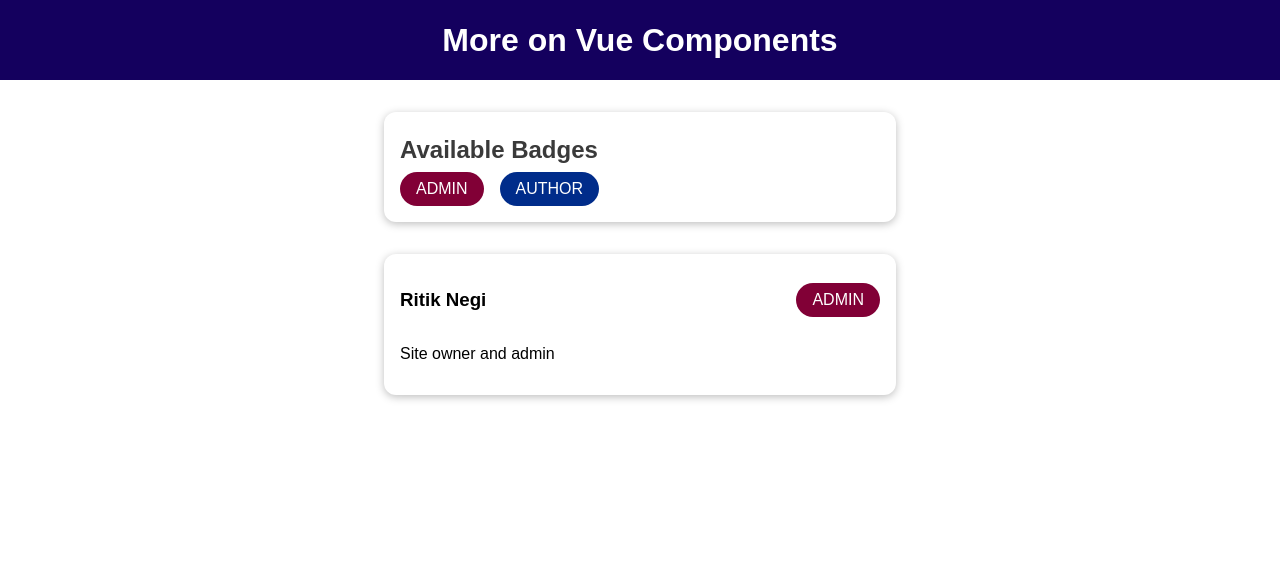
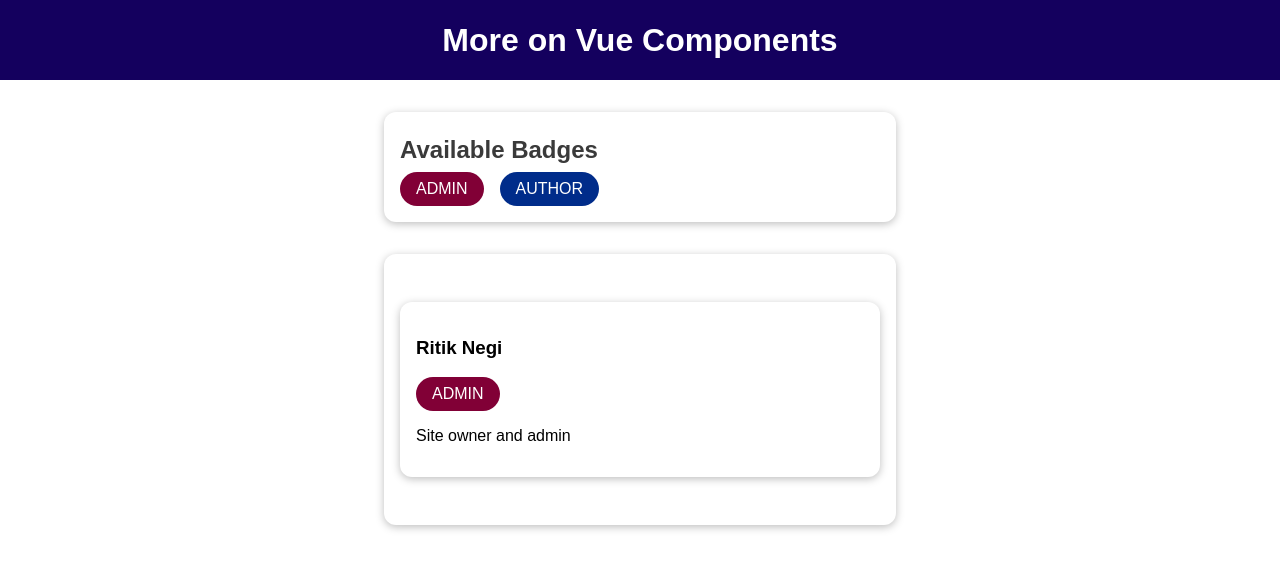
Before and after one commit to ritikargusoft/Dynamic-component-project, a Vue app: page / in a window 1280 px wide. Shown: the top 570 px of the page. Built offline with nearby package versions, Linux system fonts and the light colour scheme.

Commit message:
slots and names slots

```diff
--- a/src/components/BadgeList.vue
+++ b/src/components/BadgeList.vue
@@ -1,6 +1,10 @@
 <template>
   <section>
+    <base-card>
+      <template v-slot:header>
         <h2>Available Badges</h2>
+      </template>
+      <template v-slot:default>
         <ul>
           <li>
             <base-badge type="admin" caption="ADMIN"></base-badge>
@@ -9,10 +13,12 @@
             <base-badge type="author" caption="AUTHOR"></base-badge>
           </li>
         </ul>
+      </template>
+    </base-card>
   </section>
 </template>
 
-<style>
+<style scoped>
 section h2 {
   margin: 0.5rem 0;
   color: #3a3a3a;
--- a/src/components/BaseBadge.vue
+++ b/src/components/BaseBadge.vue
@@ -16,7 +16,7 @@
 };
 </script>
 
-<style>
+<style scoped>
 .badge {
   display: inline-block;
   padding: 0.5rem 1rem;
--- /dev/null
+++ b/src/components/BaseCard.vue
@@ -0,0 +1,23 @@
+<template>
+    <div>
+        <header>
+            <slot name="header"></slot>
+        </header>
+      <slot></slot>
+    </div>
+</template>
+
+<script>
+export default{
+}
+</script>
+
+<style scoped>
+div {
+  margin: 2rem auto;
+  max-width: 30rem;
+  border-radius: 12px;
+  box-shadow: 0 2px 8px rgba(0, 0, 0, 0.26);
+  padding: 1rem;
+}
+</style>
--- a/src/components/TheHeader.vue
+++ b/src/components/TheHeader.vue
@@ -4,7 +4,7 @@
   </header>
 </template>
 
-<style>
+<style scoped>
   header {
     width: 100%;
     height: 5rem;
--- a/src/components/UserInfo.vue
+++ b/src/components/UserInfo.vue
@@ -1,20 +1,24 @@
 <template>
   <section>
-    <div>
-      <h3>{{ fullName }}</h3>
-      <base-badge :type="role" :caption="role.toUpperCase()"></base-badge>
-    </div>
-    <p>{{ infoText }}</p>
+    <base-card>
+      <template v-slot:header>
+        <h3>{{ fullName }}</h3>
+        <base-badge :type="role" :caption="role.toUpperCase()"></base-badge>
+      </template>
+      <template v-slot:default>
+      <p>{{ infoText }}</p>
+      </template>
+    </base-card>
   </section>
 </template>
 
 <script>
 export default {
-  props: ['fullName', 'infoText', 'role'],
+  props: ["fullName", "infoText", "role"],
 };
 </script>
 
-<style>
+<style scoped>
 section {
   margin: 2rem auto;
   max-width: 30rem;
@@ -23,7 +27,7 @@
   padding: 1rem;
 }
 
-section div {
+section header {
   display: flex;
   justify-content: space-between;
   align-items: center;
--- a/src/main.js
+++ b/src/main.js
@@ -2,9 +2,11 @@
 
 import App from './App.vue';
 import BaseBadge from './components/BaseBadge.vue';
+import BaseCard from './components/BaseCard.vue';
 
 const app = createApp(App);
 
 app.component('base-badge', BaseBadge);
+app.component('base-card', BaseCard);
 
 app.mount('#app');
```
Lines whose indentation alone changed are shown as unchanged.
